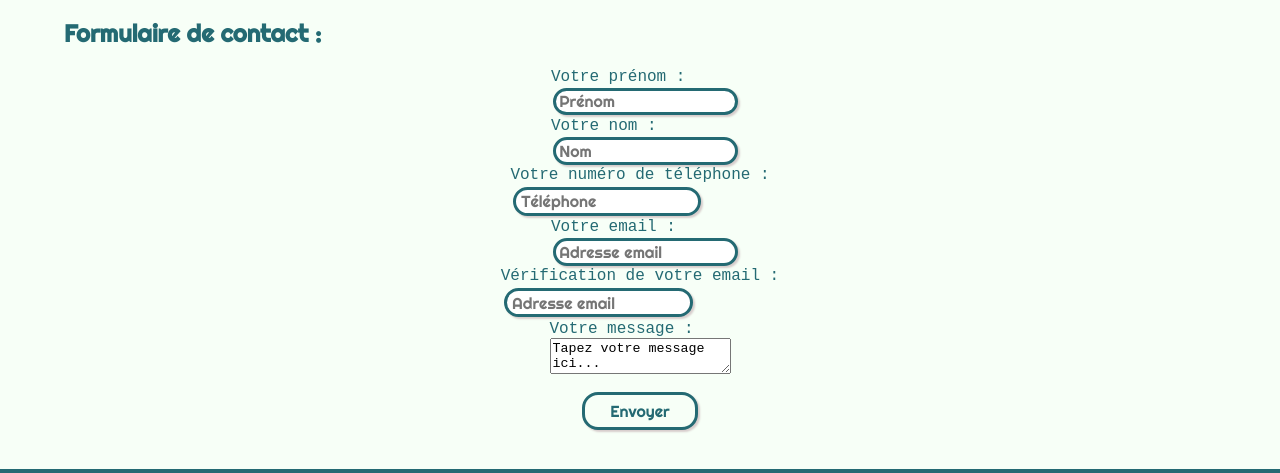
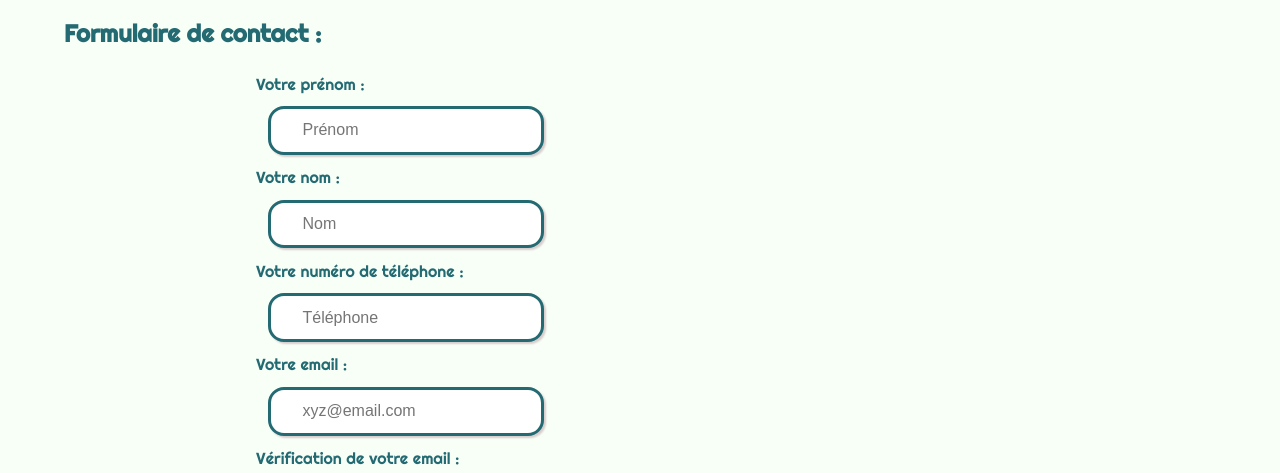
Before and after one commit to MudBadger/portFolio, a plain HTML site: page contact.html in a window 1280 px wide. Shown: the part 399-872 px from the top of the page. Drawn offline with Linux system fonts and the light colour scheme.

Commit message:
style contact

```diff
--- a/contact.html
+++ b/contact.html
@@ -29,7 +29,8 @@
 
     <section id="formulaire">
         <h2 id="contactTitre">Formulaire de contact : </h2>
-        <form action="" method="post" id="coordonnees">
+        <div id="coordonnees">
+            <form action="" method="post">
                 <div>
                     <label class="contact">Votre prénom : </label>
                     <input type="text" name="prenom" placeholder="Prénom">
@@ -44,20 +45,20 @@
                 </div>
                 <div>
                     <label class="contact">Votre email : </label>
-                <input type="text" name="email" placeholder="Adresse email">
+                    <input type="text" name="email" placeholder="xyz@email.com">
                 </div>
                 <div>
                     <label class="contact">Vérification de votre email : </label>
-                <input type="text" name="verificationEmail" placeholder="Adresse email">
+                    <input type="text" name="verificationEmail" placeholder="xyz@email.com">
                 </div>
                 <div>
                     <label class="contact">Votre message : </label>
-                <textarea>Tapez votre message ici...</textarea>
+                    <textarea cols="60" rows="15">Tapez votre message ici...</textarea>
                 </div>
                 <!-- <input type="text" name="message" placeholder="Votre message...">-->
                 <button type="submit">Envoyer</button>
             </form>
-
+        </div>
     </section>
 
 
--- a/style.css
+++ b/style.css
@@ -2,13 +2,8 @@ body {
     margin: 0;
     display: flex;
     flex-direction: column;
-    font-family: monospace, Arial, Helvetica, sans-serif;
+    font-family: 'Righteous', monospace, Arial, Helvetica, sans-serif;
     background-color: #F7FFF7;
-}
-
-
-h1, h2, p, li {
-    font-family: 'Righteous';
 }
 
 #info {
--- a/styleContact.css
+++ b/styleContact.css
@@ -1,16 +1,3 @@
-body {
-    margin: 0;
-    display: flex;
-    flex-direction: column;
-    font-family: monospace, Arial, Helvetica, sans-serif;
-    background-color: #F7FFF7;
-}
-
-
-h1, h2, p, li, input, button {
-    font-family: 'Righteous';
-}
-
 #contactTitre {
     color: #246A73;
     margin-left: 5%;
@@ -19,31 +6,40 @@ h1, h2, p, li, input, button {
 #coordonnees {
     display: flex;
     flex-direction: column;
-    align-items: center;
-    justify-content: center;
+    align-items: flex-start;
+    justify-content: flex-start;
+    margin: 2% 0 2% 20%;
 }
 
 .contact {
     display: flex;
     flex-direction: column;
-    align-items: right;
-    justify-content:center;
+    align-items: flex-start;
+    justify-content: center;
     color: #246A73;
 }
 
-input, button {
-    margin : 1% 1%;
-    padding: 0.5% 2%;
+input, button, textarea {
+    margin : 2% 2%;
+    padding: 2% 5%;
     font-size: 16px;
     text-align: start;
     border: 3px solid #246A73;
     box-shadow: 2px 2px 2px #D7CDCC;
     color: #246A73;
     border-radius: 1em;
-
 }
 
 button {
-    margin-bottom: 3%;
     background-color: #F7FFF7;
+    text-align: center;
+    padding: 4% 12%;
+    font-size: larger;
+    font-family: 'Righteous';
 }
+
+button:hover {
+    color: #4ECDC4;
+    border-color: #4ECDC4;
+
+}
--- a/styleHeaderFooter.css
+++ b/styleHeaderFooter.css
@@ -2,13 +2,8 @@ body {
     margin: 0;
     display: flex;
     flex-direction: column;
-    font-family: monospace, Arial, Helvetica, sans-serif;
+    font-family: 'Righteous', monospace, Arial, Helvetica, sans-serif;
     background-color: #F7FFF7;
-}
-
-
-h1, h2, p, li {
-    font-family: 'Righteous';
 }
 
 header {
@@ -62,15 +57,13 @@ header {
     text-shadow: 5px 5px 3px #4ECDC4 ;
 }
 
-
-
 footer {
     background-color: #246A73;
 }
 
 footer h2 {
     color: #F7FFF7;
-    margin: 0 15% 0 5%;
+    margin: 1% 15% 0 5%;
 }
 
 #contactListe{
```
Lines whose indentation alone changed are shown as unchanged.
